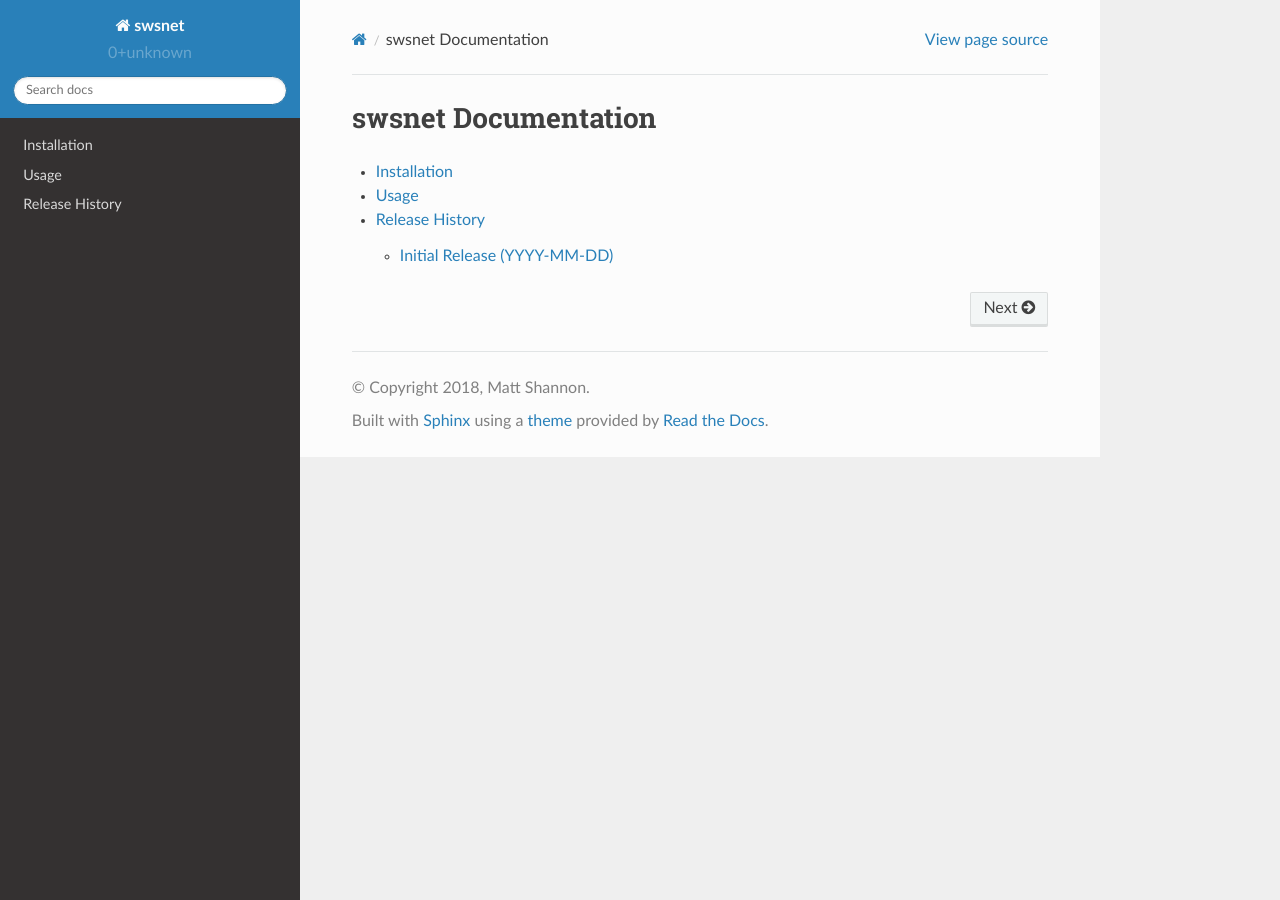
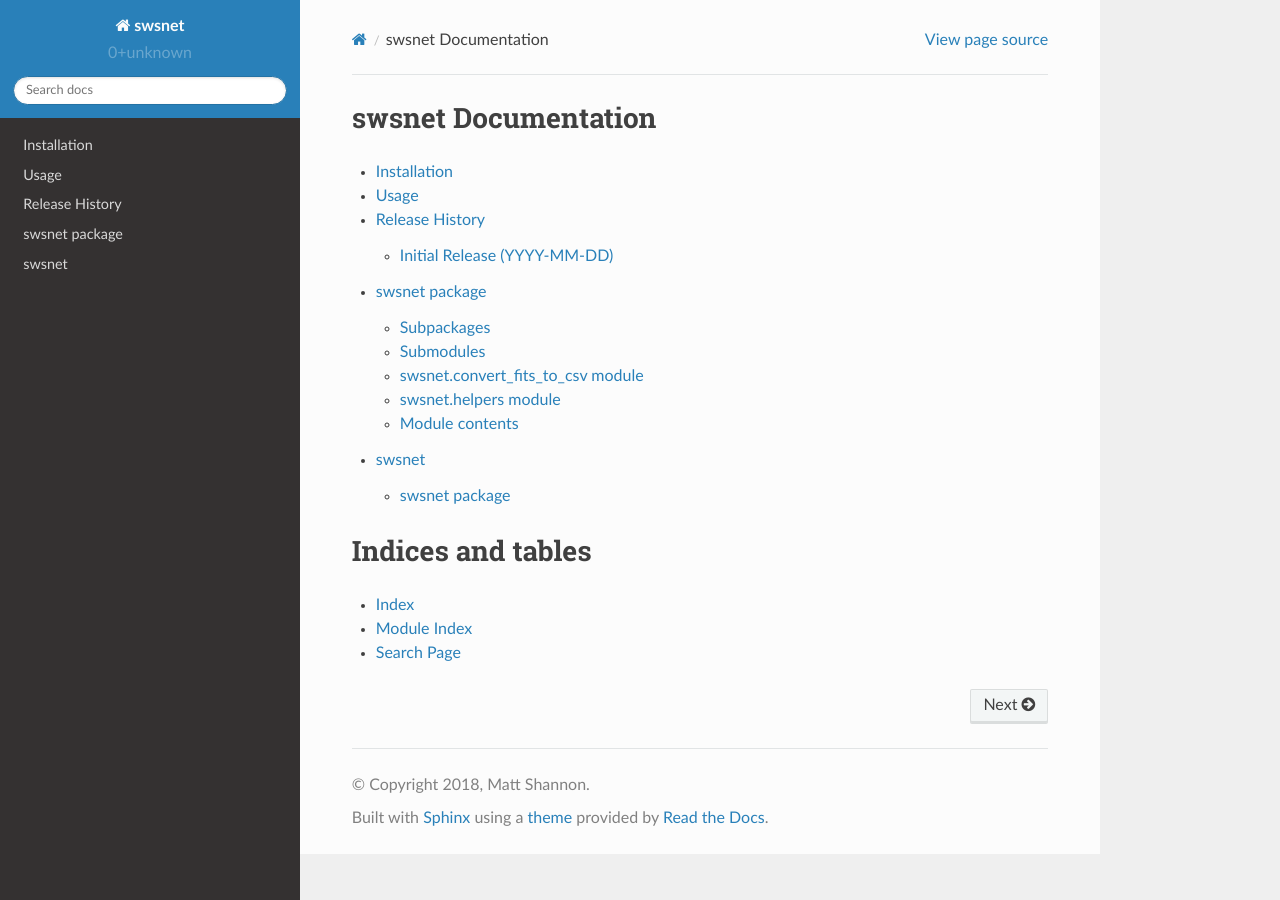
Before and after one commit to mattjshannon/swsnet, a Sphinx documentation site: the page built from docs/source/index.rst, in a window 1280 px wide. Built offline with Sphinx 7.4.7 and the Read the Docs theme 2.0.0, drawn with Linux system fonts in a browser that asks for light colours.

Commit message:
Generated documentation

```diff
--- a/docs/source/index.rst
+++ b/docs/source/index.rst
@@ -12,3 +12,12 @@
    installation
    usage
    release-history
+   swsnet
+   modules
+
+Indices and tables
+==================
+
+* :ref:`genindex`
+* :ref:`modindex`
+* :ref:`search`
--- /dev/null
+++ b/docs/source/modules.rst
@@ -0,0 +1,7 @@
+swsnet
+======
+
+.. toctree::
+   :maxdepth: 4
+
+   swsnet
--- /dev/null
+++ b/docs/source/swsnet.rst
@@ -0,0 +1,37 @@
+swsnet package
+==============
+
+Subpackages
+-----------
+
+.. toctree::
+
+    swsnet.tests
+
+Submodules
+----------
+
+swsnet.convert\_fits\_to\_csv module
+------------------------------------
+
+.. automodule:: swsnet.convert_fits_to_csv
+    :members:
+    :undoc-members:
+    :show-inheritance:
+
+swsnet.helpers module
+---------------------
+
+.. automodule:: swsnet.helpers
+    :members:
+    :undoc-members:
+    :show-inheritance:
+
+
+Module contents
+---------------
+
+.. automodule:: swsnet
+    :members:
+    :undoc-members:
+    :show-inheritance:
```
Also changed, not shown: docs/source/swsnet.tests.rst (added, +30 -0 lines), 1 other file.
